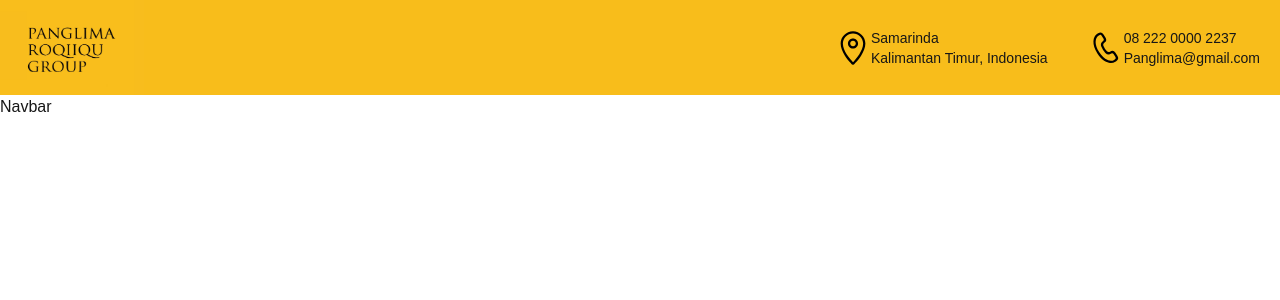
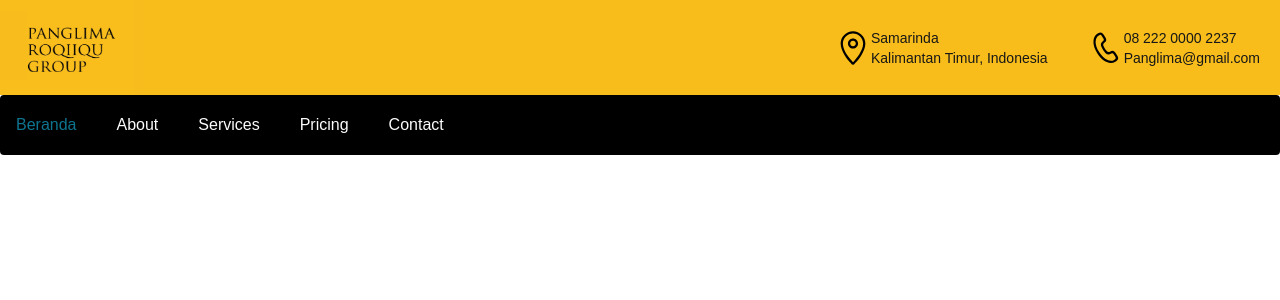
Before and after one commit to Syafar44/panglima-roqiiqu-group, a Next.js app: page / in a window 1280 px wide. Shown: the top 300 px of the page. Built offline with nearby package versions, Linux system fonts and the light colour scheme.

Commit message:
menambahkan navbar

```diff
--- a/app/components/header/header.js
+++ b/app/components/header/header.js
@@ -2,17 +2,17 @@ const Header = () => {
   return (
     <div className="bg-primary flex justify-between items-center px-5">
       <img
-        className="w-36 -translate-x-5"
+        className="w-20 md:w-36 -translate-x-5"
         src="logo/prg.png"
         alt="logo Panglima Roqiiqu Group"
       />
-      <div className="flex gap-10 text-sm">
+      <div className="flex gap-2 md:gap-10 text-[0.5rem] md:text-sm">
         <div className="flex items-center">
           <svg
-            className="w-9"
+            className="w-5 md:w-9"
             xmlns="http://www.w3.org/2000/svg"
-            fill-rule="evenodd"
-            stroke-linejoin="round"
+            fillRule="evenodd"
+            strokeLinejoin="round"
             stroke-miterlimit="2"
             clip-rule="evenodd"
             viewBox="0 0 64 64"
@@ -29,7 +29,7 @@ const Header = () => {
         </div>
         <div className="flex items-center">
           <svg
-            className="w-9 rotate-12"
+            className="w-5 md:w-9 rotate-12"
             xmlns="http://www.w3.org/2000/svg"
             viewBox="0 0 32 32"
             id="phone"
--- a/app/components/header/navbar.js
+++ b/app/components/header/navbar.js
@@ -1,8 +1,35 @@
+"use client";
 
-const Navbar = () => {
+import Link from "next/link";
+import { Navbar } from "flowbite-react";
+
+const NavbarPrg = () => {
   return (
-    <div>Navbar</div>
-  )
-}
+    <Navbar fluid rounded className="bg-black">
+      <div className="w-full flex justify-end">
+        <Navbar.Toggle />
+      </div>
+      <Navbar.Collapse>
+        <div className="md:flex gap-10 md:text-2xl lg:text-base text-white items-center py-2">
+          <Navbar.Link href="#" active className="text-secondary hover:bg-gray-600">
+            Beranda
+          </Navbar.Link>
+          <Navbar.Link href="#" className="text-secondary hover:bg-gray-600">
+            About
+          </Navbar.Link>
+          <Navbar.Link href="#" className="text-secondary hover:bg-gray-600">
+            Services
+          </Navbar.Link>
+          <Navbar.Link href="#" className="text-secondary hover:bg-gray-600">
+            Pricing
+          </Navbar.Link>
+          <Navbar.Link href="#" className="text-secondary hover:bg-gray-600">
+            Contact
+          </Navbar.Link>
+        </div>
+      </Navbar.Collapse>
+    </Navbar>
+  );
+};
 
-export default Navbar
+export default NavbarPrg;
--- a/app/page.js
+++ b/app/page.js
@@ -1,12 +1,12 @@
 import Header from "./components/header/header";
-import Navbar from "./components/header/navbar";
+import NavbarPrg from "./components/header/navbar";
 
 const Beranda = () => {
   return (
     <>
       <header>
         <Header />
-        <Navbar />
+        <NavbarPrg />
       </header>
     </>
   );
--- a/tailwind.config.js
+++ b/tailwind.config.js
@@ -1,9 +1,12 @@
 /** @type {import('tailwindcss').Config} */
+const flowbite = require("flowbite-react/tailwind");
+
 module.exports = {
   content: [
     "./pages/**/*.{js,ts,jsx,tsx,mdx}",
     "./components/**/*.{js,ts,jsx,tsx,mdx}",
     "./app/**/*.{js,ts,jsx,tsx,mdx}",
+    flowbite.content(),
   ],
   theme: {
     extend: {
@@ -12,10 +15,10 @@ module.exports = {
         foreground: "var(--foreground)",
         primary: "#F8BD1B",
         accent: "#f8f0c8",
-        secondary: "var(--secondary)",
+        secondary: "#FBFBFB",
         tertiary: "var(--tertiary)",
       },
     },
   },
-  plugins: [],
+  plugins: [flowbite.plugin()],
 };
```
Also changed, not shown: package.json (+6 -5 lines), 1 other file (tests, documents, lock files or other folders).
